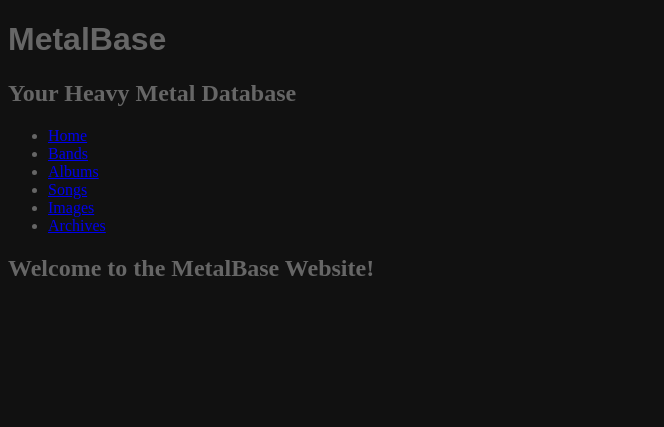
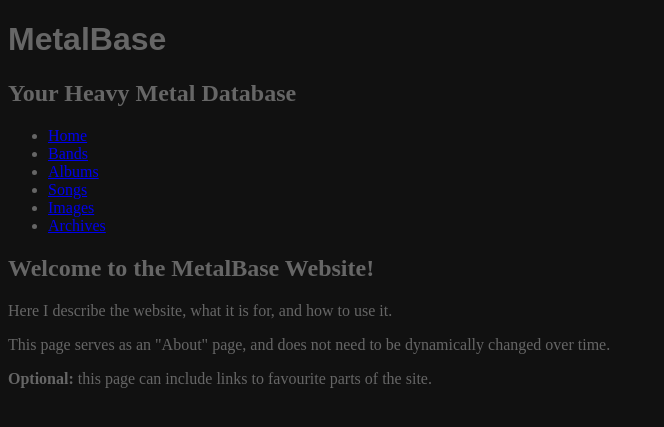
Before and after one commit to doug3230/MetalBase, a PHP site: page / in a window 1280 px wide. Shown: the top 427 px of the page, without its empty margins (0-664 px from the left). Run offline with PHP 8.4, Linux system fonts and the light colour scheme.

Commit message:
Added description to homepage

```diff
--- a/Prototype/index.php
+++ b/Prototype/index.php
@@ -10,5 +10,8 @@
 		<?php include 'includes/navigationzone.html.php'; ?>
 
 		<h2>Welcome to the MetalBase Website!</h2>
+		<p>Here I describe the website, what it is for, and how to use it.</p>
+		<p>This page serves as an "About" page, and does not need to be dynamically changed over time.</p>
+		<p><strong>Optional:</strong> this page can include links to favourite parts of the site.</p>
 	</body>
 </html>
```
